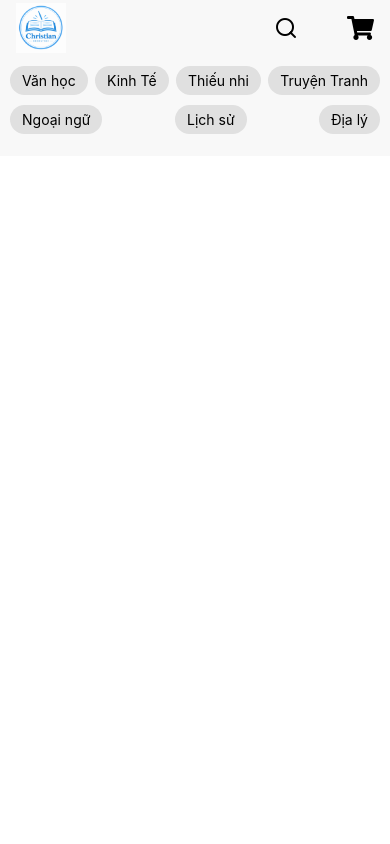
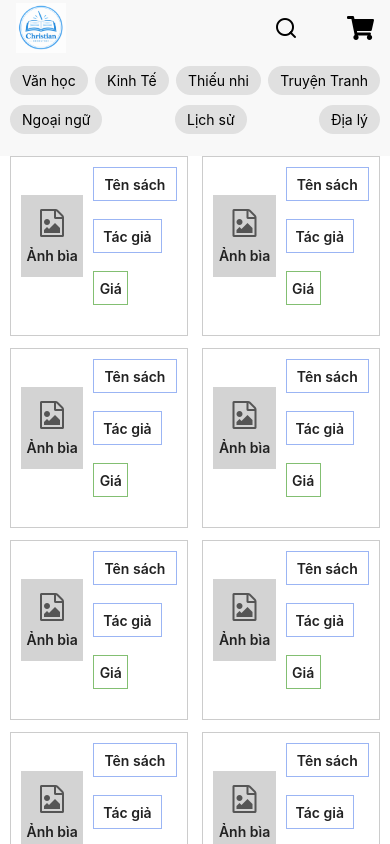
Before and after one commit to Chituongnguyen24/Mobile, a React Native app: screen / in a window 390 px wide. Built offline with nearby package versions, Linux system fonts and the light colour scheme.

Commit message:
bai2 part2 bookgrid

```diff
--- a/App.tsx
+++ b/App.tsx
@@ -11,7 +11,14 @@ export default function App() {
         style={styles.scrollView}
         contentContainerStyle={styles.bookGrid}
       >
-
+        <BookCard />
+        <BookCard />
+        <BookCard />
+        <BookCard />
+        <BookCard />
+        <BookCard />
+        <BookCard />
+        <BookCard />
       </ScrollView>
     </View>
   );
```
Also changed, not shown: Minh Chứng/Bai2 part2 BookGrid.png (added).
